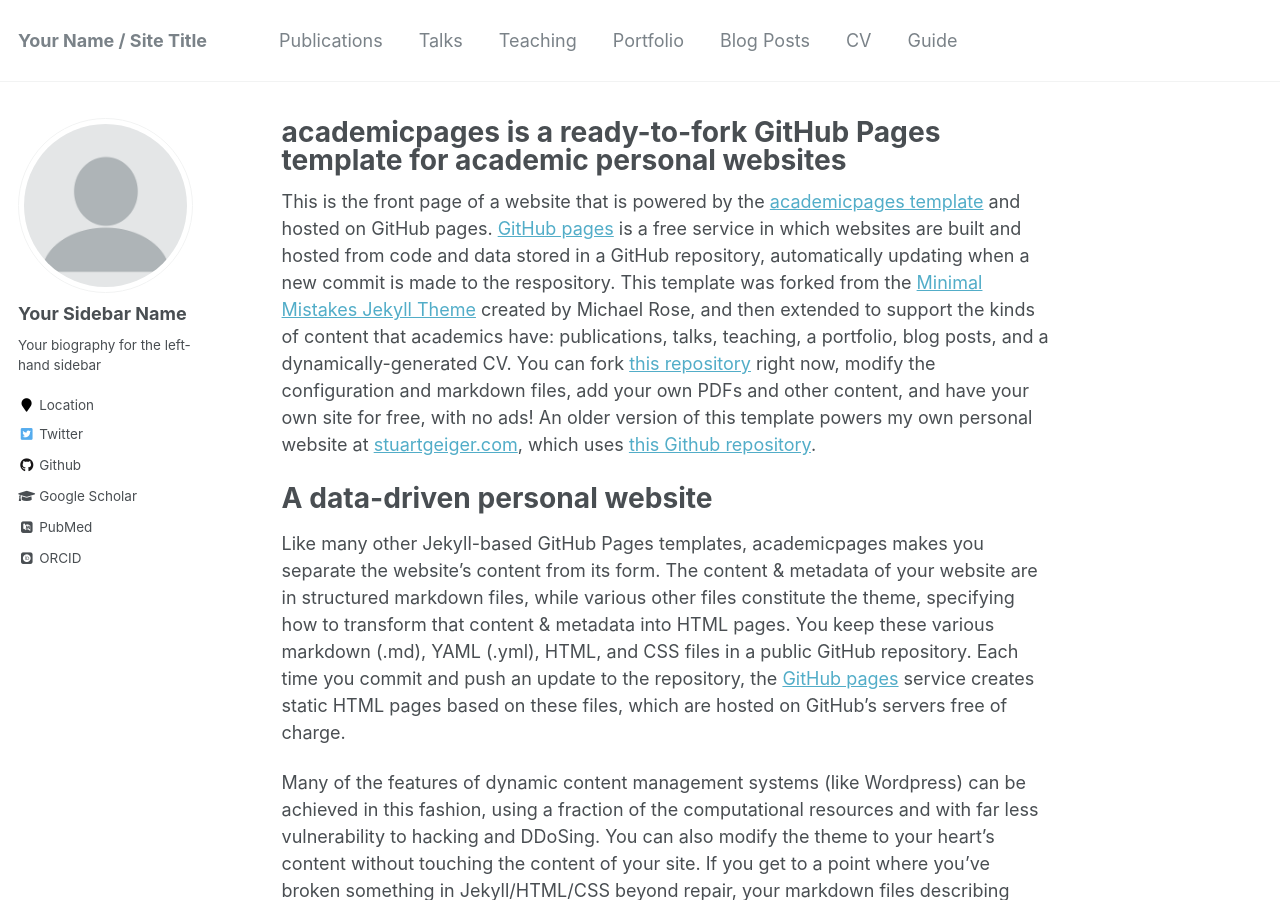
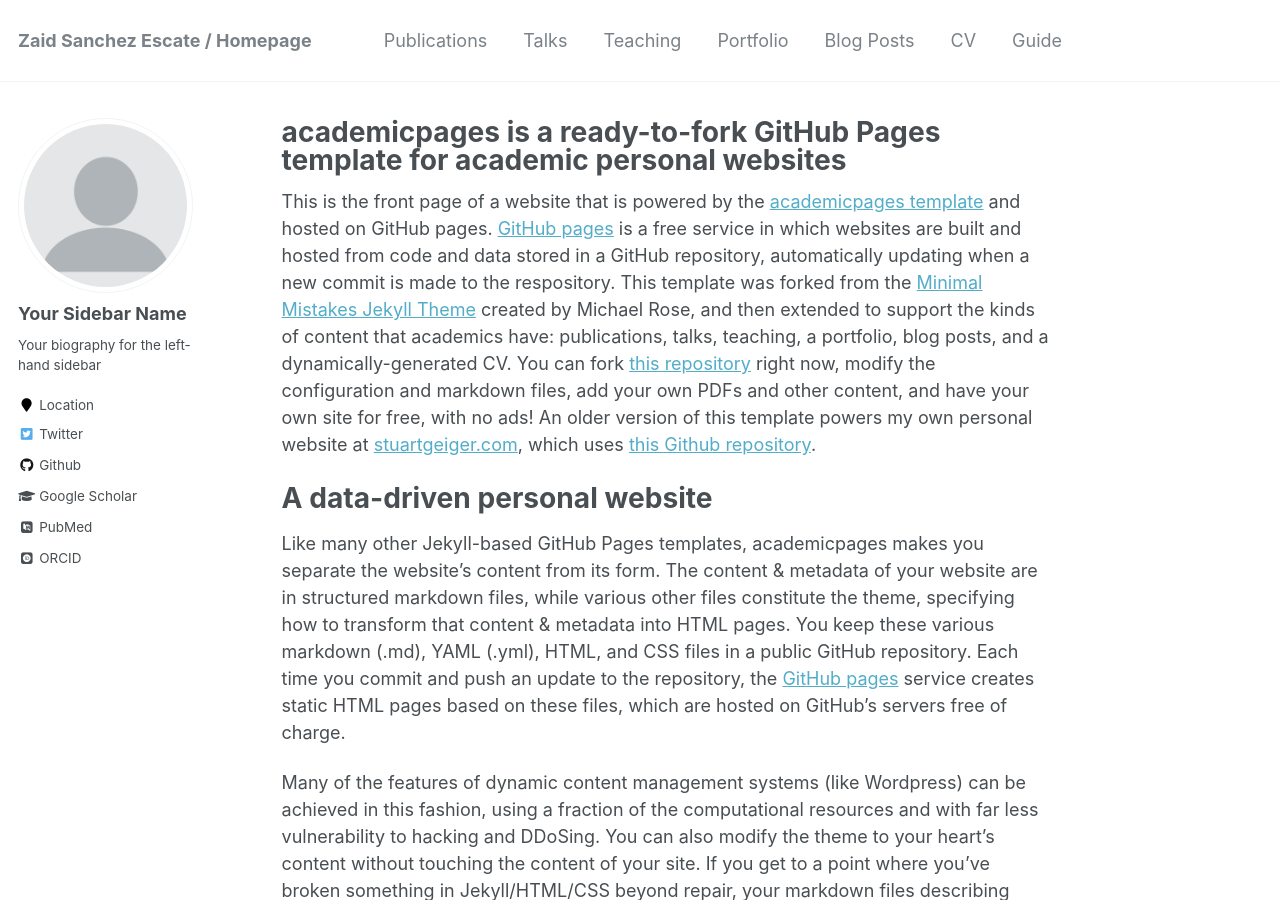
Before and after one commit to zaise/zaise.github.io, a Jekyll site: the page built from _pages/about.md, in a window 1280 px wide and 900 px high. Built offline with Jekyll 4.4.1, drawn with Linux system fonts in a browser that asks for light colours; some web fonts are replaced.

Commit message:
2104161559

```diff
--- a/_config.yml
+++ b/_config.yml
@@ -7,7 +7,7 @@
 
 # Site Settings
 locale                   : "en-US"
-title                    : "Your Name / Site Title"
+title                    : "Zaid Sanchez Escate / Homepage"
 title_separator          : "-"
 name                     : &name "Your Name"
 description              : &description "personal description"
```
